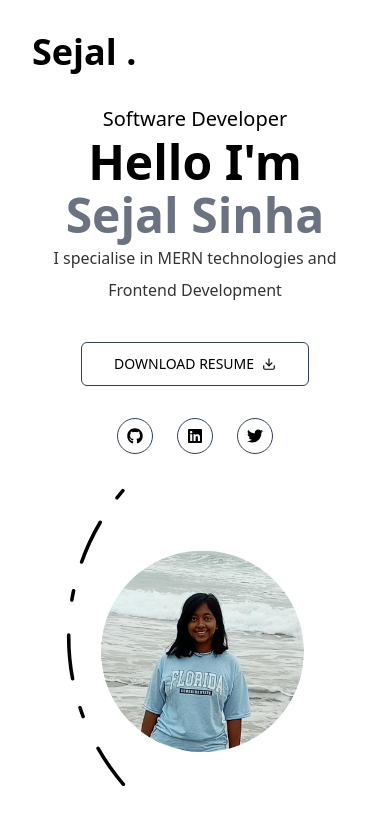
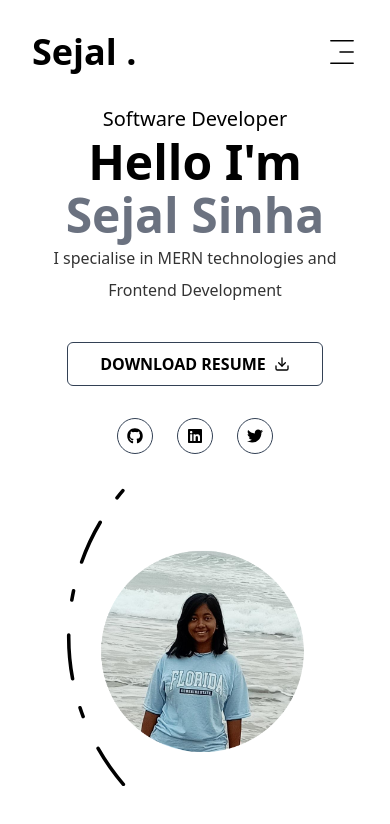
Before and after one commit to OSejal/Portfolio-Website, a Next.js app: page / in a window 390 px wide. Shown: the top 824 px of the page. Built offline with nearby package versions, Linux system fonts and the light colour scheme.

Commit message:
Added mobile nav

```diff
--- a/src/app/about/page.tsx
+++ b/src/app/about/page.tsx
@@ -1,7 +1,5 @@
 "use client";
 
-import { Description } from '@radix-ui/react-dialog';
-import { title } from 'process';
 import {FaHtml5,
   FaCss3,
   FaJs,
--- a/src/components/Header.tsx
+++ b/src/components/Header.tsx
@@ -2,6 +2,7 @@ import Link from "next/link";
 import { Button } from "./ui/button";
 
 import Nav from "./Nav";
+import MobileNav from "./MobileNav";
 
 
 const Header = () => {
@@ -23,7 +24,9 @@ const Header = () => {
         </div>
 
         {/* Mobile Nav*/}
-        <div className="xl:hidden"></div>
+        <div className="xl:hidden">
+          <MobileNav />
+        </div>
          </div>
     </header>
   )
--- /dev/null
+++ b/src/components/MobileNav.tsx
@@ -0,0 +1,68 @@
+"use client";
+
+import {Sheet, SheetContent, SheetTrigger} from "@/components/ui/sheet";
+import Link from "next/link";
+import { usePathname } from "next/navigation";
+import { CiMenuFries } from "react-icons/ci";
+
+
+const links = [
+    {
+        name: 'home',
+        path: '/'
+    },
+    {
+        name: 'about',
+        path: '/about'
+    },
+    {
+        name: 'contact',
+        path: '/contact'
+    },
+    {
+        name: 'projects',
+        path: '/projects'
+    },
+
+];
+
+const MobileNav = () => {
+    const pathname = usePathname();
+  return (
+    <Sheet>
+      <SheetTrigger className="flex justify-center items-center">
+        <CiMenuFries className="text-[32px] text-black"/>
+      </SheetTrigger>
+      <SheetContent className="flex flex-col">
+        {/* logo */}
+        <div className="mt-32 mb-40 text-center text-2xl">
+            <Link href="/">
+            <h1 className="text-4xl font-semibold text-white">
+                Sejal <span className="text-white">.</span>
+            </h1>
+            </Link>
+
+        </div>
+        {/* nav */}
+        <nav className="flex flex-col justify-center item-center gap-8 text-white">
+          {links.map((link, index)=> {
+            return <Link
+             href={link.path}
+             key={index}
+             className={`${
+              link.path === pathname &&
+              "text-white border-b-2 " }
+              text-xl capitalize
+              hover:text-slate-200 transition-all`}
+            >
+              {link.name}
+            </Link>
+          })}
+        </nav>
+
+      </SheetContent>
+    </Sheet>
+  )
+}
+
+export default MobileNav
--- a/src/components/ui/button.tsx
+++ b/src/components/ui/button.tsx
@@ -5,19 +5,14 @@ import { cva, type VariantProps } from "class-variance-authority"
 import { cn } from "@/lib/utils"
 
 const buttonVariants = cva(
-  "inline-flex items-center justify-center whitespace-nowrap rounded-md text-sm font-medium ring-offset-white transition-colors focus-visible:outline-none focus-visible:ring-2 focus-visible:ring-slate-950 focus-visible:ring-offset-2 disabled:pointer-events-none disabled:opacity-50 dark:ring-offset-slate-950 dark:focus-visible:ring-slate-300",
+  "inline-flex items-center justify-center whitespace-nowrap rounded-full text-base font-semibold ring-offset-white transition-colors",
   {
     variants: {
       variant: {
         default: "bg-slate-900 text-slate-50 hover:bg-slate-900/90 dark:bg-slate-50 dark:text-slate-900 dark:hover:bg-slate-50/90",
-        destructive:
-          "bg-red-500 text-slate-50 hover:bg-red-500/90 dark:bg-red-900 dark:text-slate-50 dark:hover:bg-red-900/90",
-        outline:
-          "border border-slate-200 bg-white hover:bg-slate-100 hover:text-slate-900 dark:border-slate-800 dark:bg-slate-950 dark:hover:bg-slate-800 dark:hover:text-slate-50",
-        secondary:
-          "bg-slate-100 text-slate-900 hover:bg-slate-100/80 dark:bg-slate-800 dark:text-slate-50 dark:hover:bg-slate-800/80",
-        ghost: "hover:bg-slate-100 hover:text-slate-900 dark:hover:bg-slate-800 dark:hover:text-slate-50",
-        link: "text-slate-900 underline-offset-4 hover:underline dark:text-slate-50",
+        primary: "bg-white text-black",
+        outline: "border border-black bg-transparent text-black hover:bg-white hover:text-black"
+
       },
       size: {
         default: "h-10 px-4 py-2",
--- a/src/components/ui/sheet.tsx
+++ b/src/components/ui/sheet.tsx
@@ -3,9 +3,9 @@
 import * as React from "react"
 import * as SheetPrimitive from "@radix-ui/react-dialog"
 import { cva, type VariantProps } from "class-variance-authority"
-import { X } from "lucide-react"
+import { cn } from "@/lib/utils"
 
-import { cn } from "@/lib/utils"
+import { IoMdClose } from "react-icons/io";
 
 const Sheet = SheetPrimitive.Root
 
@@ -31,14 +31,14 @@ const SheetOverlay = React.forwardRef<
 SheetOverlay.displayName = SheetPrimitive.Overlay.displayName
 
 const sheetVariants = cva(
-  "fixed z-50 gap-4 bg-white p-6 shadow-lg transition ease-in-out data-[state=open]:animate-in data-[state=closed]:animate-out data-[state=closed]:duration-300 data-[state=open]:duration-500 dark:bg-slate-950",
+  "fixed z-50 gap-4 bg-black p-6 shadow-lg transition ease-in-out data-[state=open]:animate-in data-[state=closed]:animate-out data-[state=closed]:duration-300 data-[state=open]:duration-500 dark:bg-slate-950",
   {
     variants: {
       side: {
         top: "inset-x-0 top-0 border-b data-[state=closed]:slide-out-to-top data-[state=open]:slide-in-from-top",
         bottom:
           "inset-x-0 bottom-0 border-t data-[state=closed]:slide-out-to-bottom data-[state=open]:slide-in-from-bottom",
-        left: "inset-y-0 left-0 h-full w-3/4 border-r data-[state=closed]:slide-out-to-left data-[state=open]:slide-in-from-left sm:max-w-sm",
+        left: "inset-y-0 left-0 h-full w-3/4  data-[state=closed]:slide-out-to-left data-[state=open]:slide-in-from-left sm:max-w-sm",
         right:
           "inset-y-0 right-0 h-full w-3/4  border-l data-[state=closed]:slide-out-to-right data-[state=open]:slide-in-from-right sm:max-w-sm",
       },
@@ -65,8 +65,8 @@ const SheetContent = React.forwardRef<
       {...props}
     >
       {children}
-      <SheetPrimitive.Close className="absolute right-4 top-4 rounded-sm opacity-70 ring-offset-white transition-opacity hover:opacity-100 focus:outline-none focus:ring-2 focus:ring-slate-950 focus:ring-offset-2 disabled:pointer-events-none data-[state=open]:bg-slate-100 dark:ring-offset-slate-950 dark:focus:ring-slate-300 dark:data-[state=open]:bg-slate-800">
-        <X className="h-4 w-4" />
+      <SheetPrimitive.Close className="absolute right-8 top-8 transition-opacity outline-none">
+        <IoMdClose className="text-3xl text-white" />
         <span className="sr-only">Close</span>
       </SheetPrimitive.Close>
     </SheetPrimitive.Content>
--- a/src/components/ui/tabs.tsx
+++ b/src/components/ui/tabs.tsx
@@ -27,7 +27,7 @@ const TabsTrigger = React.forwardRef<
   <TabsPrimitive.Trigger
     ref={ref}
     className={cn(
-      "inline-flex items-center w-full bg-[#e5e6ea] justify-center whitespace-nowrap text-black rounded-lg p-3 text-balance font-medium ring-offset-slate-50 transition-all disabled:pointer-events-none disabled:opacity-50 data-[state=active]:bg-slate-600 data-[state=active]:text-white data-[state=active]:font-bold data-[state=active]:shadow-sm",
+      "inline-flex items-center w-full bg-[#e5e6ea] justify-center whitespace-nowrap text-black rounded-lg p-3 text-balance font-medium ring-offset-slate-50 transition-all disabled:pointer-events-none disabled:opacity-50 data-[state=active]:bg-black data-[state=active]:text-white data-[state=active]:font-bold data-[state=active]:shadow-sm",
        className
     )}
     {...props}
```
